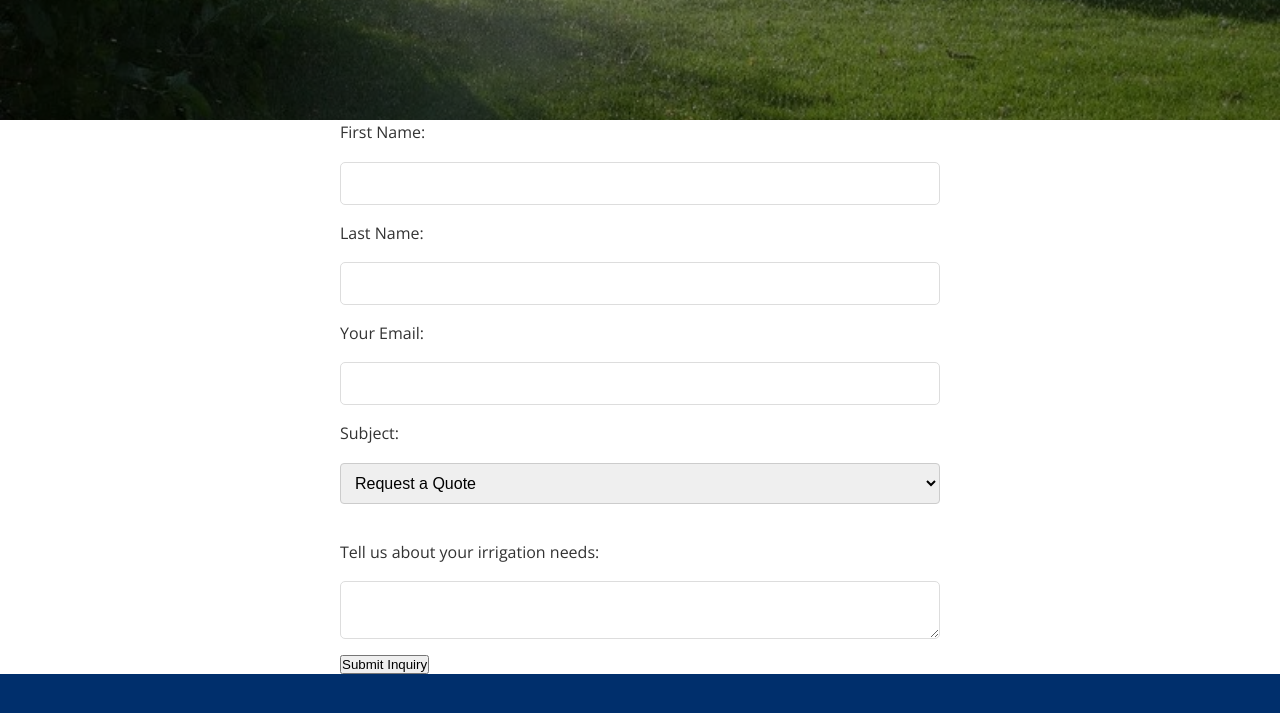
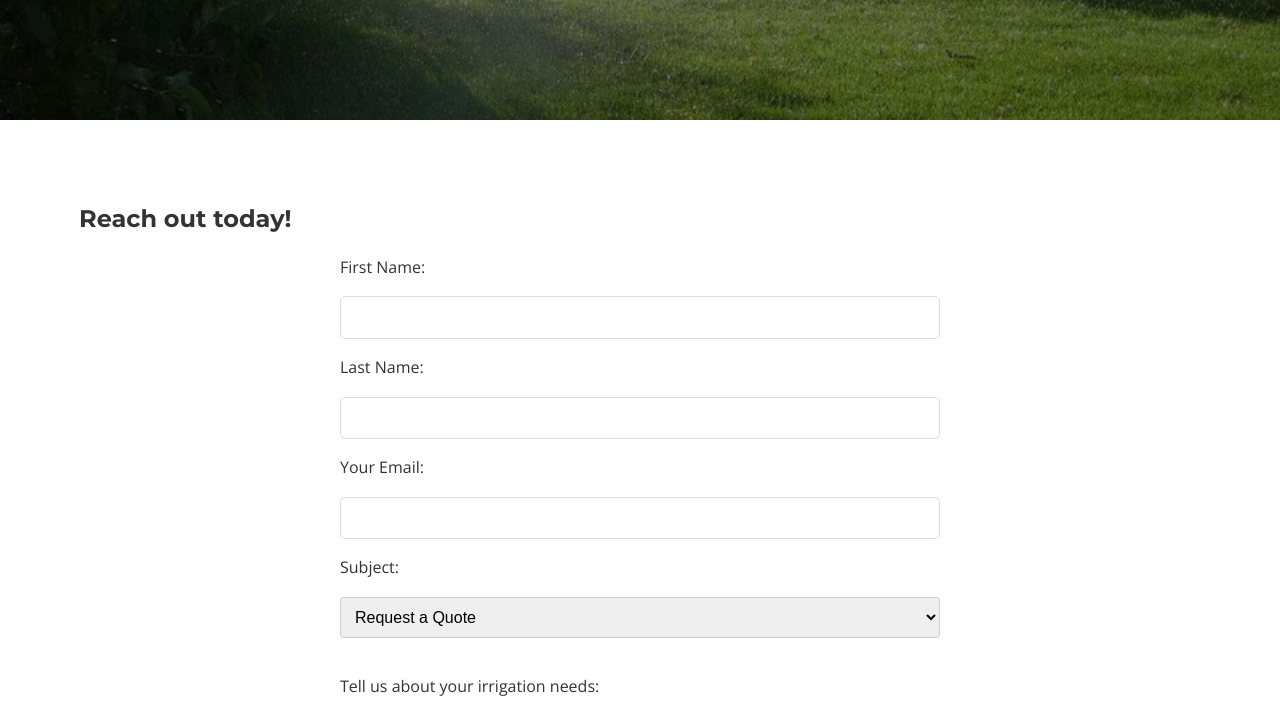
Before and after one commit to CrystalWaterWorks/CrystalWaterWorks.github.io, a plain HTML site: page index.html in a window 1280 px wide. Shown: the part 5260-5973 px from the top of the page. Drawn offline with nearby package versions, Linux system fonts and the light colour scheme.

Commit message:
Email Update

```diff
--- a/index.html
+++ b/index.html
@@ -259,6 +259,9 @@
                 </div>
             </div>
         </section>
+        <section id="contact" class="contact">
+            <div class="container">
+                <h2>Reach out today!</h2> <!-- Ensure this line is still present -->
                 <form id="contact-form">
                     <label for="first_name">First Name:</label>
                     <input type="text" id="first_name" name="first_name" required>
@@ -281,6 +284,8 @@
 
                     <button type="submit">Submit Inquiry</button>
                 </form>
+            </div>
+        </section>
             </div>
         </section>
     </main>
--- a/script.js
+++ b/script.js
@@ -75,14 +75,15 @@ document.addEventListener('DOMContentLoaded', function() {
 
 
    // Email Form
-(function () {
-    emailjs.init("OvxBoAeOh8WVtJn3o"); // Your User ID
+   (function () {
+    emailjs.init("OvxBoAeOh8WVtJn3o"); // Replace with your EmailJS User ID
 })();
 
+// Handle Form Submission
 document.getElementById('contact-form').addEventListener('submit', function(event) {
-    event.preventDefault();
-    console.log("Form Submitted");  // Check if the function is triggered
+    event.preventDefault(); // Prevent the default form submission
 
+    // Send the form data using EmailJS
     emailjs.sendForm('service_q2twg0b', 'template_vvuy0mu', this)
         .then(function() {
             console.log('SUCCESS!');
```
Lines whose indentation alone changed are shown as unchanged.
